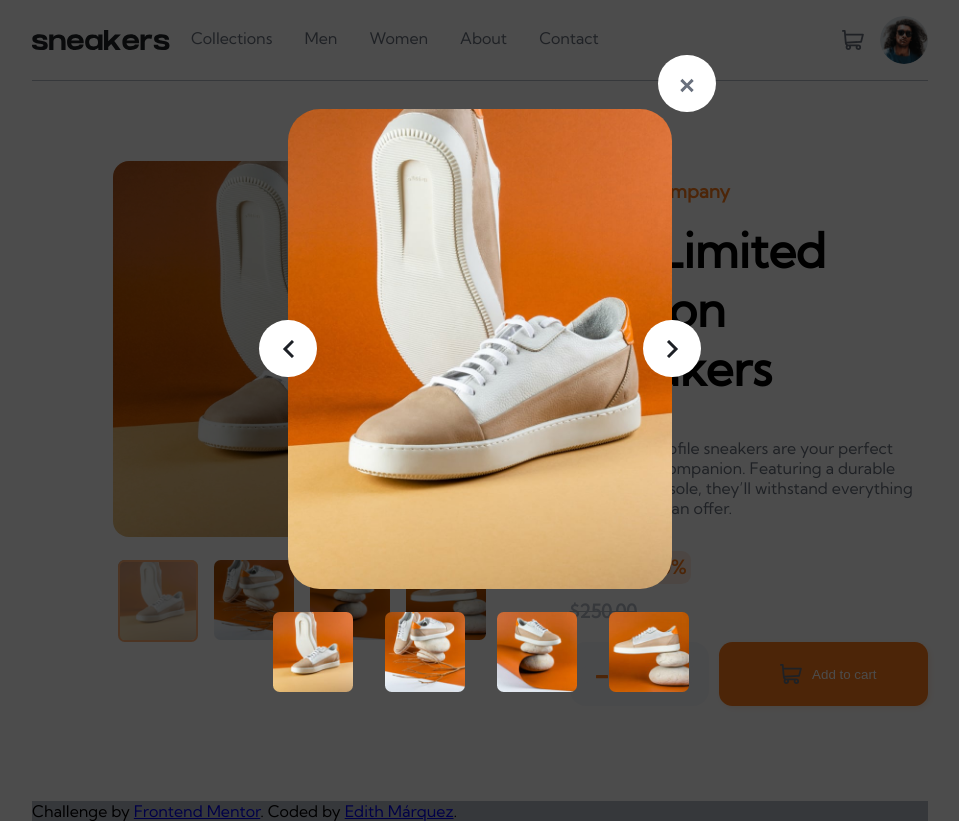
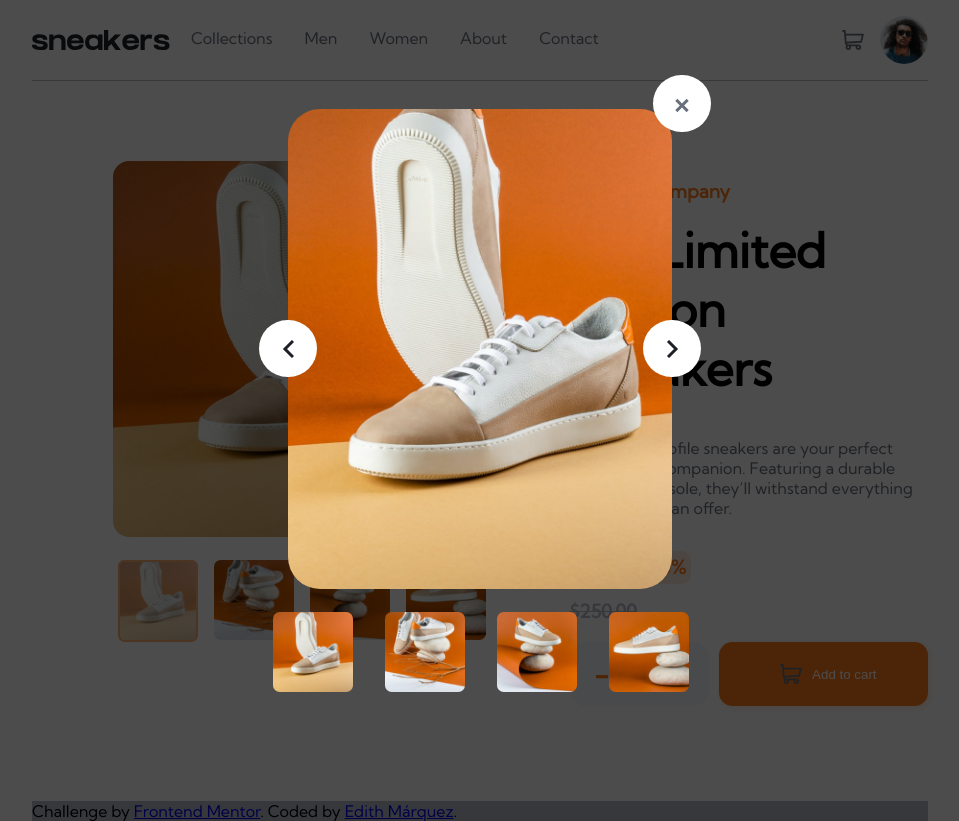
Before and after one commit to EdithMar23/Project-E-Commerce, a plain HTML site: page index.html in a window 1280 px wide. Both pictures are taken after a click on the picture 460 px from the left and 349 px from the top of the page. Shown: the whole page, without its empty margins (160-1119 px from the left). Drawn offline with Linux system fonts and the light colour scheme.

Commit message:
close button position change

```diff
--- a/style.css
+++ b/style.css
@@ -259,8 +259,8 @@ main {
 
 .dd {
     position: absolute;
-    top: -25px;
-    right: -15px;
+    top: -5px;
+    right: -10px;
 }
 
 .main-image-class {
```
